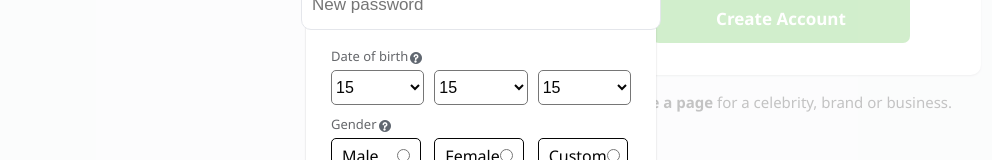
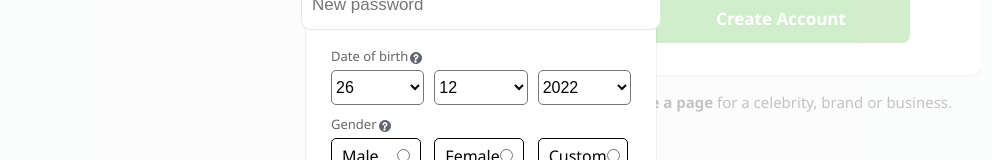
Before and after one commit to haidaryahfoufi/facebook-clone, a React (Create React App) app in the folder frontend/: page /login in a window 1280 px wide. Shown: the part 402-562 px from the top of the page, without its empty margins (159-1151 px from the left). Built offline with nearby package versions, Linux system fonts and the light colour scheme.

Commit message:
Finishing the dates for birthday functionality

```diff
--- a/frontend/src/components/home/login/RegisterForm.js
+++ b/frontend/src/components/home/login/RegisterForm.js
@@ -1,22 +1,41 @@
 import { Form, Formik } from "formik";
 import { useState } from "react";
 import RegisterInput from "../inputs/registerinput";
+
+export default function RegisterForm() {
   const userInfos = {
     first_name: "",
     last_name: "",
     email: "",
     password: "",
-  bYear: "",
-  bMonth: "",
-  bDay: "",
+    bYear: new Date().getFullYear(),
+    bMonth: new Date().getMonth() + 1,
+    bDay: new Date().getDate(),
     gender: "",
   };
-export default function RegisterForm() {
   const [user, setUser] = useState(userInfos);
+  const {
+    first_name,
+    last_name,
+    email,
+    password,
+    bYear,
+    bMonth,
+    bDay,
+    gender,
+  } = user;
+  const yearTemp = new Date().getFullYear();
   const handleRegisterChange = (e) => {
     const { name, value } = e.target;
     setUser({ ...user, [name]: value });
   };
+  const years = Array.from(new Array(109), (val, index) => yearTemp - index);
+  const months = Array.from(new Array(12), (val, index) => 1 + index);
+  const getDays = () => {
+    return new Date(bYear, bMonth, 0).getDate();
+  };
+  const days = Array.from(new Array(getDays()), (val, index) => 1 + index);
+  console.log(user);
   return (
     <div className="blur">
       <div className="register">
@@ -63,14 +82,38 @@
                   Date of birth <i className="info_icon"></i>
                 </div>
                 <div className="reg_grid">
-                  <select name="bDay">
-                    <option>15</option>
+                  <select
+                    name="bDay"
+                    value={bDay}
+                    onChange={handleRegisterChange}
+                  >
+                    {days.map((day, i) => (
+                      <option value={day} key={i}>
+                        {day}
+                      </option>
+                    ))}
                   </select>
-                  <select name="bMonth">
-                    <option>15</option>
+                  <select
+                    name="bMonth"
+                    value={bMonth}
+                    onChange={handleRegisterChange}
+                  >
+                    {months.map((month, i) => (
+                      <option value={month} key={i}>
+                        {month}
+                      </option>
+                    ))}
                   </select>
-                  <select name="bYear">
-                    <option>15</option>
+                  <select
+                    name="bYear"
+                    value={bYear}
+                    onChange={handleRegisterChange}
+                  >
+                    {years.map((year, i) => (
+                      <option value={year} key={i}>
+                        {year}
+                      </option>
+                    ))}
                   </select>
                 </div>
               </div>
@@ -112,9 +155,10 @@
                 </div>
               </div>
               <div className="reg_infos">
-                By clicking Sign Up, you agree to our <span>Terms, Privacy Policy</span> and
-                <span> Cookies Policy.</span> You may receive SMS Notifications from us and
-                can opt out any time.
+                By clicking Sign Up, you agree to our{" "}
+                <span>Terms, Privacy Policy</span> and
+                <span> Cookies Policy.</span> You may receive SMS Notifications
+                from us and can opt out any time.
               </div>
               <div className="reg_btn_wrapper">
                 <button className="blue_btn open_signup">Sign Up</button>
```
Lines whose indentation alone changed are shown as unchanged.
